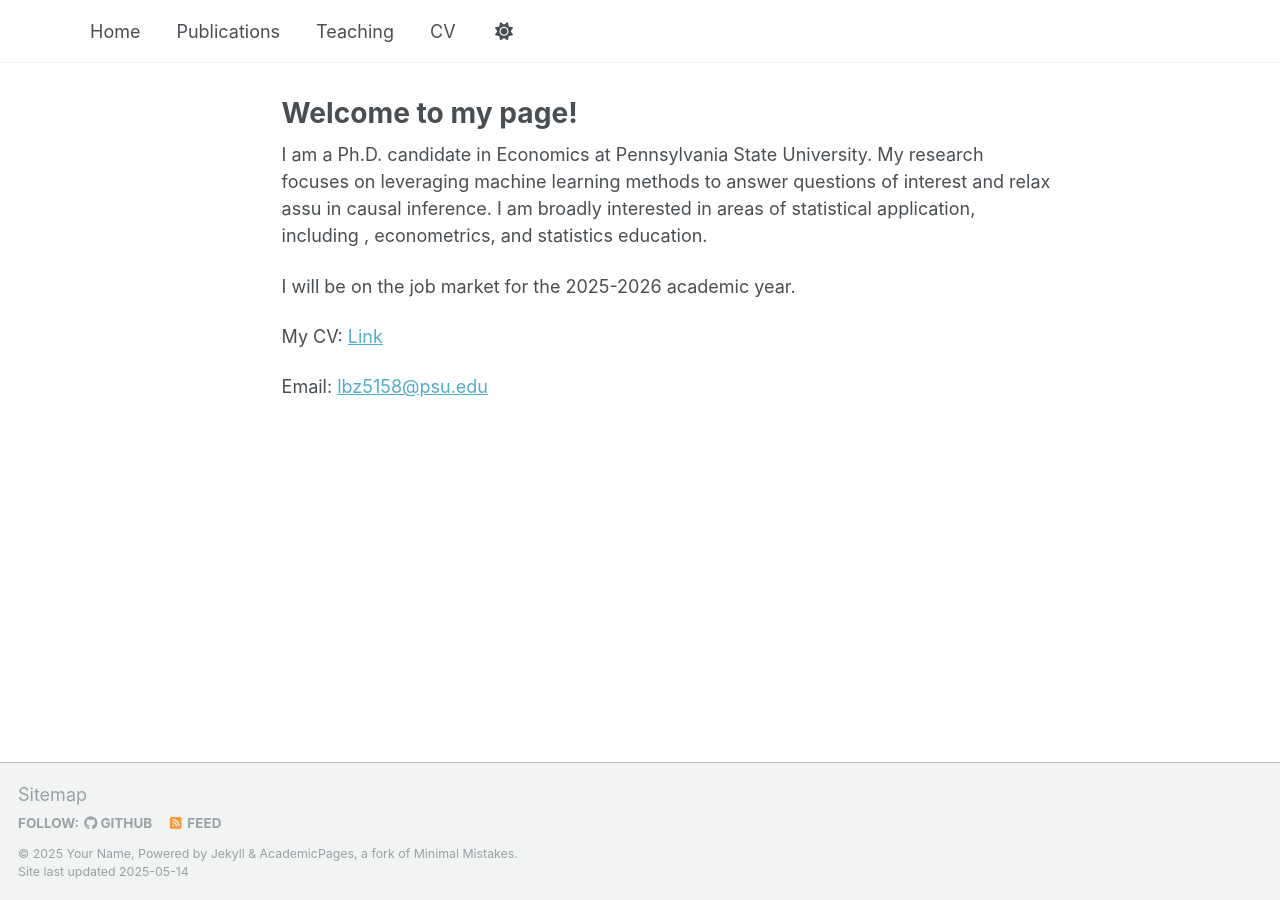
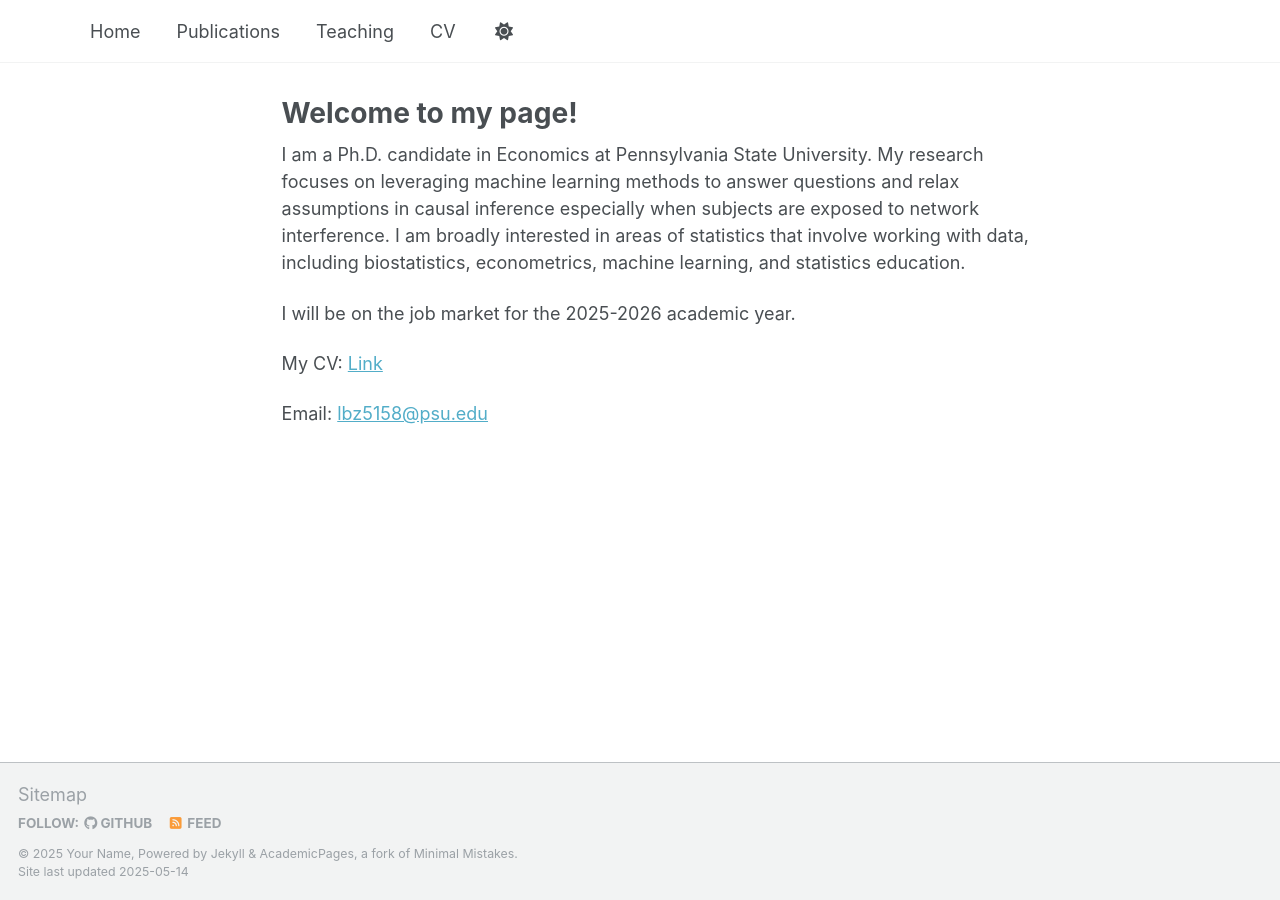
Before and after one commit to lbz5158/lujiezhou.github.io, a Jekyll site: the page built from _pages/about.md, in a window 1280 px wide. Built offline with Jekyll 4.4.1, drawn with Linux system fonts in a browser that asks for light colours.

Commit message:
Update about.md

```diff
--- a/_pages/about.md
+++ b/_pages/about.md
@@ -4,7 +4,7 @@ title: "Welcome to my page!"
 author_profile: false
 ---
 
-I am a Ph.D. candidate in Economics at Pennsylvania State University. My research focuses on leveraging machine learning methods to answer questions of interest and relax assu in causal inference. I am broadly interested in areas of statistical application, including , econometrics, and statistics education.
+I am a Ph.D. candidate in Economics at Pennsylvania State University. My research focuses on leveraging machine learning methods to answer questions and relax assumptions in causal inference especially when subjects are exposed to network interference. I am broadly interested in areas of statistics that involve working with data, including biostatistics, econometrics, machine learning, and statistics education.
 
 I will be on the job market for the 2025-2026 academic year.
 
```
